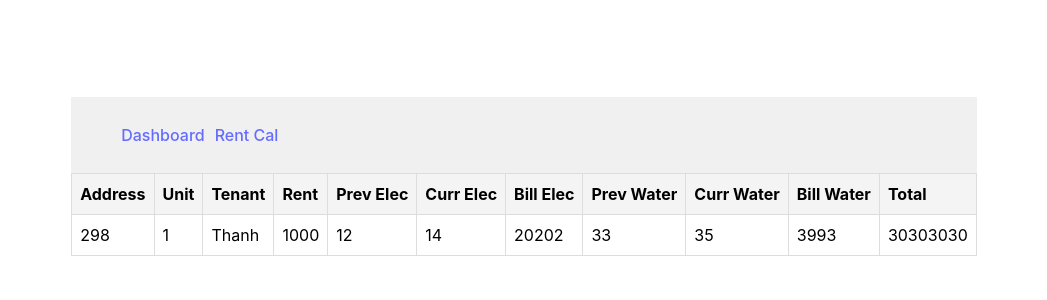
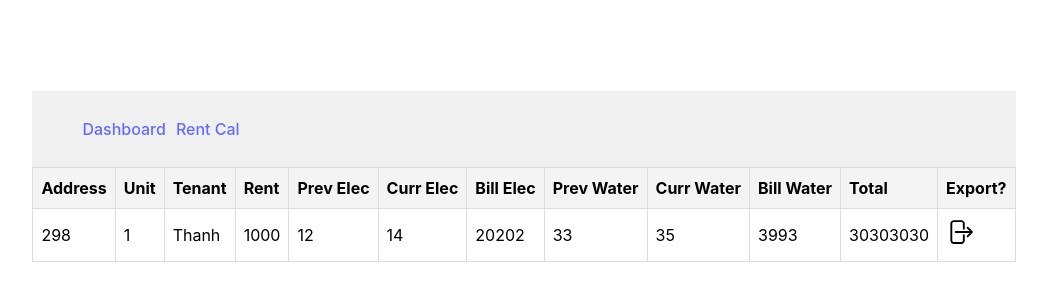
Before and after one commit to thanhgly/smartrent, a React (Vite) app: page /dashboard in a window 1280 px wide. Shown: the part 224-524 px from the top of the page, without its empty margins (116-1163 px from the left). Built offline with nearby package versions, Linux system fonts and the light colour scheme.

Commit message:
installed jspdf

```diff
--- a/package.json
+++ b/package.json
@@ -10,6 +10,7 @@
     "preview": "vite preview"
   },
   "dependencies": {
+    "jspdf": "^2.5.2",
     "react": "^18.3.1",
     "react-dom": "^18.3.1",
     "react-router-dom": "^6.28.0"
--- a/src/Dashboard.jsx
+++ b/src/Dashboard.jsx
@@ -1,4 +1,5 @@
 import mockData from "./data";
+import ExportIcon from "./icons/exportIcon";
 const Dashboard = () => {
   return (
     <table>
@@ -15,6 +16,7 @@ const Dashboard = () => {
           <th>Curr Water</th>
           <th>Bill Water</th>
           <th>Total</th>
+          <th>Export?</th>
         </tr>
         {mockData.map((customer, index) => (
           <tr key={index}>
@@ -29,6 +31,9 @@ const Dashboard = () => {
             <td>{mockData[index].currWater}</td>
             <td>{mockData[index].billWater}</td>
             <td>{mockData[index].total}</td>
+            <td>
+              <ExportIcon width={30} height={30} />
+            </td>
           </tr>
         ))}
       </tbody>
--- /dev/null
+++ b/src/icons/exportIcon.jsx
@@ -0,0 +1,14 @@
+// components/ExportIcon.js
+const ExportIcon = ({ width, height }) => (
+  <svg
+    xmlns="http://www.w3.org/2000/svg"
+    width={width}
+    height={height}
+    viewBox="0 0 48 48"
+    role="img"
+    aria-label="Export Icon"
+  >
+    <path d="M 12.5 5 C 9.4802259 5 7 7.4802259 7 10.5 L 7 37.5 C 7 40.519774 9.4802259 43 12.5 43 L 24.5 43 C 27.519774 43 30 40.519774 30 37.5 L 30 28 L 27 28 L 27 37.5 C 27 38.898226 25.898226 40 24.5 40 L 12.5 40 C 11.101774 40 10 38.898226 10 37.5 L 10 10.5 C 10 9.1017741 11.101774 8 12.5 8 L 24.5 8 C 25.898226 8 27 9.1017741 27 10.5 L 27 20 L 30 20 L 30 10.5 C 30 7.4802259 27.519774 5 24.5 5 L 12.5 5 z M 34.484375 15.484375 A 1.50015 1.50015 0 0 0 33.439453 18.060547 L 37.878906 22.5 L 15.5 22.5 A 1.50015 1.50015 0 1 0 15.5 25.5 L 37.878906 25.5 L 33.439453 29.939453 A 1.50015 1.50015 0 1 0 35.560547 32.060547 L 42.560547 25.060547 A 1.50015 1.50015 0 0 0 42.560547 22.939453 L 35.560547 15.939453 A 1.50015 1.50015 0 0 0 34.484375 15.484375 z"></path>
+  </svg>
+);
+export default ExportIcon;
```
Also changed, not shown: 1 other file (tests, documents, lock files or other folders).
